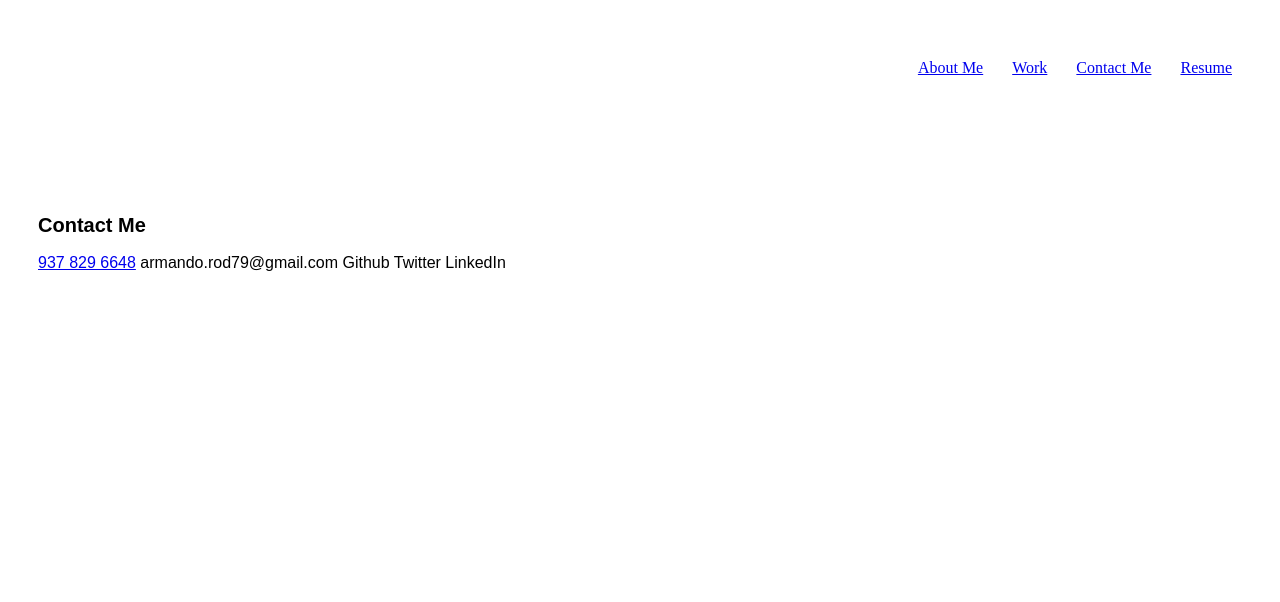
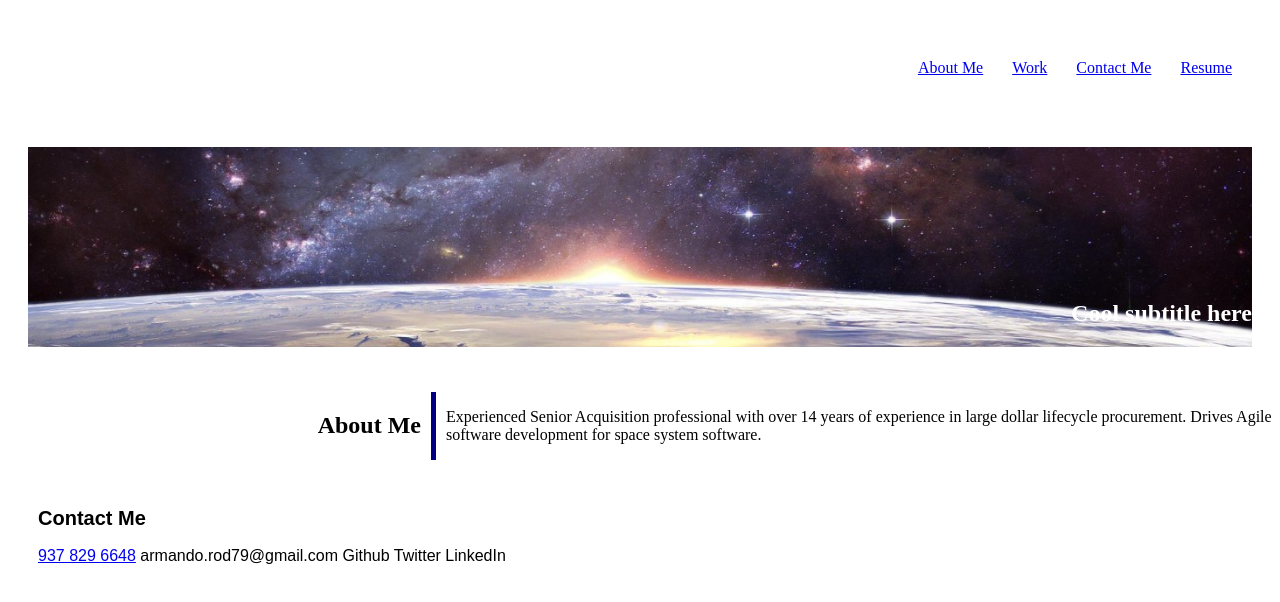
Before and after one commit to RamRod79/challenge-2-portfolio, a plain HTML site: page index.html in a window 1280 px wide. Drawn offline with Linux system fonts and the light colour scheme; files that its build step writes are made by us from their sources.

Commit message:
updated fils

```diff
--- a/css/style.css
+++ b/css/style.css
@@ -2,7 +2,7 @@
 .header {
     padding: 20px;
     font-family: Arial, Helvetica, sans-serif
-    background-color: #2a607c;
+    background-color: navy;
     color: #ffffff;
 }
 
@@ -11,6 +11,8 @@
     font-size: 48px;
 }
 .header nav {
+    display: flex;
+    flex-wrap: wrap;
     padding-top: 15px;
     margin-right: 20px;
     float: right;
@@ -22,7 +24,38 @@
     display: inline-block;
     margin-left: 25px;
 }
-/* Header attributes to include color, font, alignmnet */
+
+#hero {
+    display: flex;
+    flex-wrap: wrap;
+    height: 200px;
+    margin-bottom: 25px;
+    background-image: url("../images/space.jpg");
+    background-position: center;
+    background-size: cover;
+    justify-content:flex-end;
+    align-items: flex-end;
+}
+
+.content-1 {
+    display: flex;
+    align-items: flex-start;
+}
+
+.content-1 header {
+width: 33%;
+text-align: right;
+padding-right: 10px;
+
+}
+
+.content-1 div {
+    width: 66%;
+    padding-left: 10px;
+    border-left: solid navy 5px;
+}
+
+    /* Header attributes to include color, font, alignmnet */
 .footer {
     padding: 30px;
     clear: both;
--- a/index.html
+++ b/index.html
@@ -5,7 +5,8 @@
     <meta charset="UTF-8">
     <meta http-equiv="X-UA-Compatible" content="IE=edge">
     <meta name="viewport" content="width=device-width, initial-scale=1.0">
-    <link rel="stylesheet" href="style.css">
+    <link rel="stylesheet" href="./css/style.css">
+    <link rel="images" href="images/">
     <title>Armando Rodriguez Portfolio</title>
 </head>
 
@@ -28,23 +29,27 @@
                 </li>
             </ul>
         </nav>
+        <section id="hero">
+            <h2>
+                Cool subtitle here
+            </h2>
+        </section>
     </header>
-    <section>
-
+    <section class="content-1">
+        <header>
+            <h2>
+                About Me
+            </h2>
+        </header>
+        <div>
+            <p>Experienced Senior Acquisition professional with over 14 years of experience in large dollar lifecycle procurement. Drives Agile software development for space system software.</p>
+        </div>
     </section>
 
-    <section>
 
-    </section>
 
-    <section>
-
-    </section>
-
-    <section class="content-container">
-        <header
-
-    </section>
+    <section class="content-container-1">
+        <header </section>
             <footer class="footer">
                 <h2>Contact Me</h2>
                 <nav>
```
Lines whose indentation alone changed are shown as unchanged.
